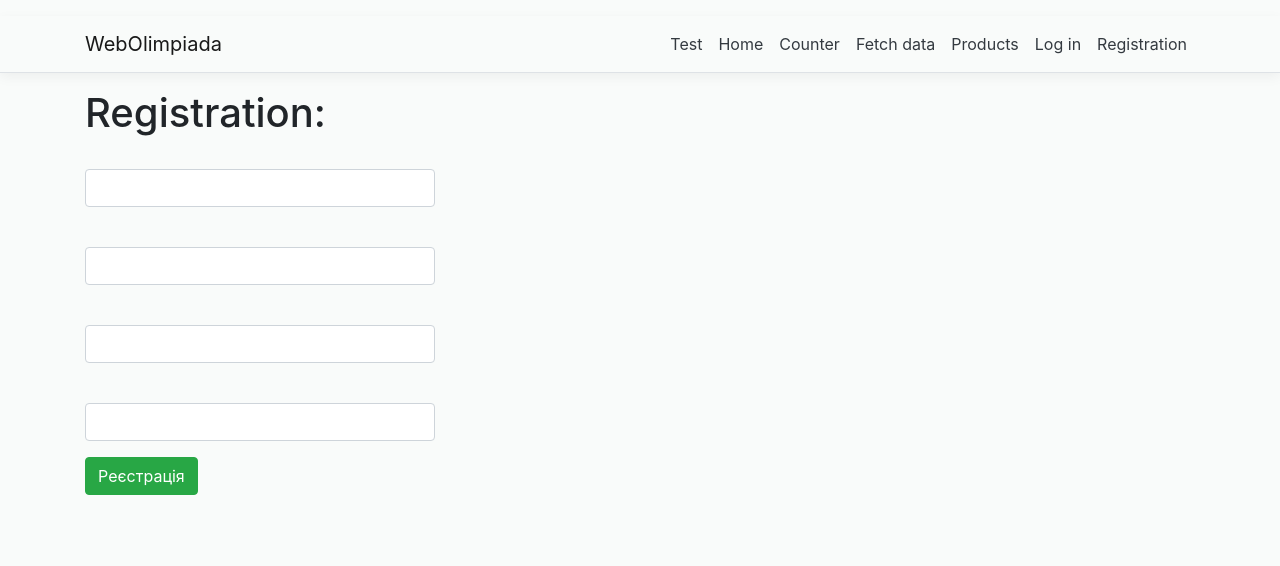
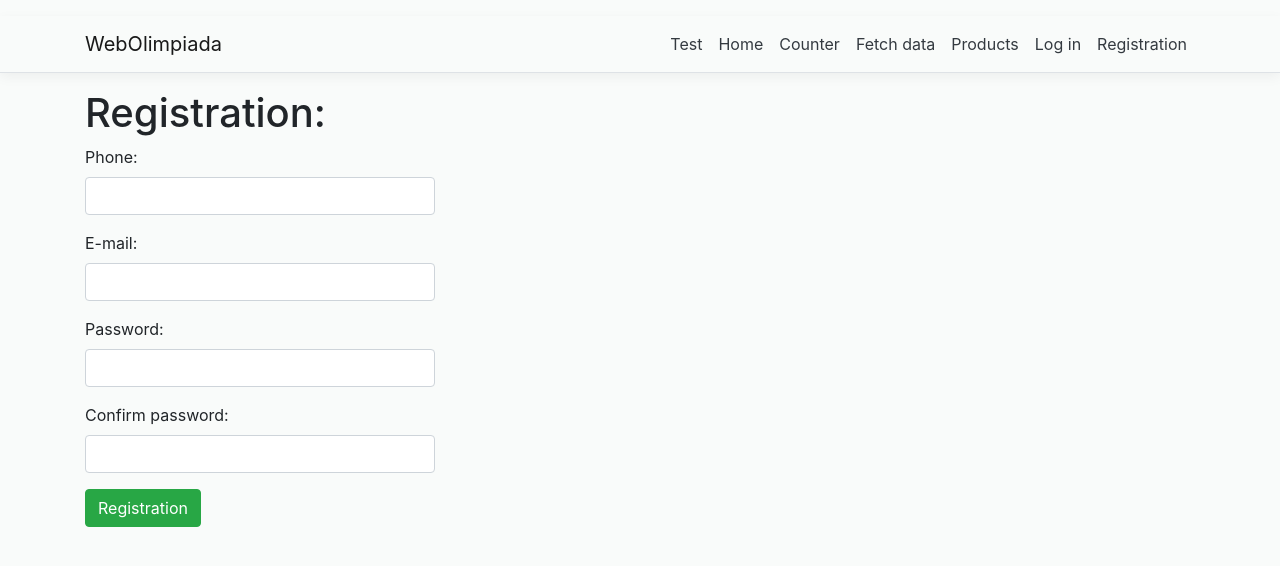
Before and after one commit to novakvova/ReactCore3.1_SPD823, a React (Create React App) app in the folder AppReact/ClientApp/: page /Registration in a window 1280 px wide. Shown: the top 566 px of the page. Built offline with nearby package versions, Linux system fonts and the light colour scheme; the HTML template or start-up script is replaced by a standard one.

Commit message:
edit form

```diff
--- a/AppReact/ClientApp/src/components/Login.js
+++ b/AppReact/ClientApp/src/components/Login.js
@@ -8,21 +8,21 @@ const Login = props => (
                 <form asp-action="Login">
                     <div asp-validation-summary="ModelOnly" className="text-danger"></div>
                     <div className="form-group">
-                        <label asp-for="Email" className="control-label"></label>
+                        <label asp-for="Email" className="control-label">E-mail:</label>
                         <input asp-for="Email" className="form-control" />
                         <span asp-validation-for="Email" className="text-danger"></span>
                     </div>
                     <div className="form-group">
-                        <label asp-for="Password" className="control-label"></label>
+                        <label asp-for="Password" className="control-label">Password:</label>
                         <input asp-for="Password" className="form-control" />
                         <span asp-validation-for="Password" className="text-danger"></span>
                     </div>
                     <div>
                         <input type="checkbox" asp-for="RememberMe" />
-                        <label asp-for="RememberMe"></label><br />
+                        <label asp-for="RememberMe">Remember me!</label><br />
                     </div>
                     <div className="form-group">
-                        <input type="submit" value="Вхід" className="btn btn-success" />
+                        <input type="submit" value="Login" className="btn btn-success" />
                     </div>
                 </form>
             </div>
--- a/AppReact/ClientApp/src/components/Registration.js
+++ b/AppReact/ClientApp/src/components/Registration.js
@@ -8,27 +8,27 @@ const Registration = props => (
                 <form asp-action="Register">
                     <div asp-validation-summary="ModelOnly" className="text-danger"></div>
                     <div className="form-group">
-                        <label asp-for="Phone" className="control-label"></label>
+                        <label asp-for="Phone" className="control-label">Phone:</label>
                         <input asp-for="Phone" className="form-control" />
                         <span asp-validation-for="Phone" className="text-danger"></span>
                     </div>
                     <div className="form-group">
-                        <label asp-for="Email" className="control-label"></label>
+                        <label asp-for="Email" className="control-label">E-mail:</label>
                         <input asp-for="Email" className="form-control" />
                         <span asp-validation-for="Email" className="text-danger"></span>
                     </div>
                     <div className="form-group">
-                        <label asp-for="Password" className="control-label"></label>
+                        <label asp-for="Password" className="control-label">Password:</label>
                         <input asp-for="Password" className="form-control" />
                         <span asp-validation-for="Password" className="text-danger"></span>
                     </div>
                     <div className="form-group">
-                        <label asp-for="PasswordConfirm" className="control-label"></label>
+                        <label asp-for="PasswordConfirm" className="control-label">Confirm password:</label>
                         <input asp-for="PasswordConfirm" className="form-control" />
                         <span asp-validation-for="PasswordConfirm" className="text-danger"></span>
                     </div>
                     <div className="form-group">
-                        <input type="submit" value="Реєстрація" className="btn btn-success" />
+                        <input type="submit" value="Registration" className="btn btn-success" />
                     </div>
                 </form>
             </div>
```
Also changed, not shown: 2 other files (tests, documents, lock files or other folders).
